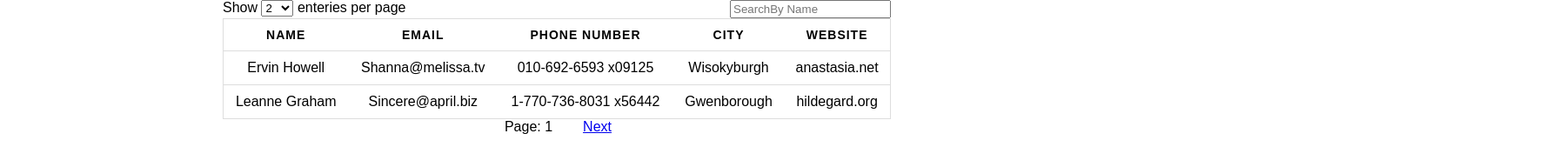
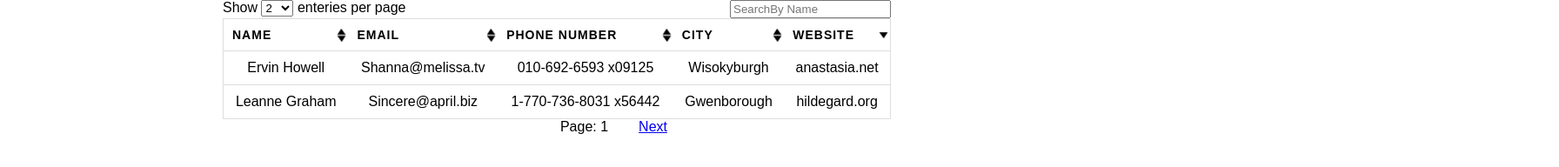
Before and after one commit to patela08/practiceCode, a website: page index.html in a window 1280 px wide. Both pictures are taken after a click on the element "WEBSITE". Shown: the whole page at 87% size, 1792 px wide, since content can reach past the window. Drawn offline with Linux system fonts and the light colour scheme.

Commit message:
working asc dsc

```diff
--- a/css/brightEdge-style.css
+++ b/css/brightEdge-style.css
@@ -2,38 +2,41 @@ body {
     font-family: arial;
     margin: auto
 }
-#container{
+
+#container {
     width: 60%;
     margin: auto;
 }
-.enteries{
+
+.enteries {
     float: left;
 }
 
-.search{
+.search {
     float: right;
 }
-.sort{
-    cursor: pointer;
-}
-#pageNavPosition{
-    width: 100%;
-    position: absolute;
-    left: 40%;
-}
-.wdth{
-    /*width: 25%;*/
+
+.sort {
+
+    background-image: url("../assets/images.png");
 }
 
-#middle{
+#pageNavPosition {
+    width: inherit;
+    position: absolute;
+    left: 45%;
+}
+
+#middle {
     margin: 0 35px;
     text-align: center;
 }
+
 table {
     border: 1px solid #ccc;
     width: 100%;
-    margin-top:0;
-    padding:0;
+    margin-top: 0;
+    padding: 0;
     border-collapse: collapse;
     border-spacing: 0;
 }
@@ -43,44 +46,54 @@ table tr {
     padding: 5px;
 }
 
-table th, table td {
+table th,
+table td {
     padding: 10px;
     text-align: center;
 }
 
 table th {
     text-transform: uppercase;
+    cursor: pointer;
     font-size: 14px;
     letter-spacing: 1px;
+    background-size: 15px;
+    background-repeat: no-repeat;
+    background-position: center right;
+    padding-right: 10px;
+    /*white-space: nowrap;*/
+    text-align: left;
+}
+
+.asc {
+    background-image: url("../assets/images_asc.png");
+}
+
+.dsc {
+    background-image: url("../assets/images_dsc.png");
 }
 
 @media screen and (max-width: 800px) {
-
     table {
         border: 0;
     }
-
     table thead {
         display: none;
     }
-
     table tr {
         margin-bottom: 10px;
         display: block;
         border-bottom: 2px solid #ddd;
     }
-
     table td {
         display: block;
         text-align: right;
         font-size: 13px;
         border-bottom: 1px dotted #ccc;
     }
-
     table td:last-child {
         border-bottom: 0;
     }
-
     table td:before {
         content: attr(data-label);
         float: left;
--- a/js/brightEdge-sorting.js
+++ b/js/brightEdge-sorting.js
@@ -5,28 +5,61 @@ function sortTable(table, col, reverse) {
     reverse = -((+reverse) || -1);
     tr = tr.sort(function (a, b) { // sort rows
         return reverse // `-1 *` if want opposite order
-            * (a.cells[col].textContent.trim() // using `.textContent.trim()` for test
+            *
+            (a.cells[col].textContent.trim() // using `.textContent.trim()` for test
                 .localeCompare(b.cells[col].textContent.trim())
-               );
+            );
     });
-    for(i = 0; i < tr.length; ++i) tb.appendChild(tr[i]); // append each row in order
+    for (i = 0; i < tr.length; ++i) tb.appendChild(tr[i]); // append each row in order
 }
 
 function makeSortable(table) {
-    var th = table.tHead, i;
+
+    var th = table.tHead,
+        i;
     th && (th = th.rows[0]) && (th = th.cells);
     if (th) i = th.length;
     else return; // if no `<thead>` then do nothing
-    while (--i >= 0) (function (i) {
+    while (--i >= 0)(function (i) {
         var dir = 1;
-        th[i].addEventListener('click', function () {sortTable(table, i, (dir = 1 - dir))});
+        // var temp = 0;
+        th[i].addEventListener('click', function () {
+            if (this.className == "sort asd" || this.className == "dsc asd") {
+                this.className = "asc";
+                // this.className  += " asd";
+            } else {
+                this.className = "dsc";
+                // this.className  += " asd";
+            }
+
+            console.log(this.className);
+            var els = document.getElementsByClassName("asd");
+            var j = els.length;
+            while(j--){
+                console.log("sdf");
+                els[j].className = "sort asd";
+            }
+            this.className += " asd";
+            sortTable(table, i, (dir = 1 - dir))
+        });
+        console.log(document.getElementsByClassName("asd")[i]);
+        document.getElementsByClassName("asd")[i].className = "sort";
     }(i));
+    // document.getElementsByClassName("asd")[i].className = "sort";
 }
 
 function makeAllSortable(parent) {
     parent = parent || document.body;
-    var t = parent.getElementsByTagName('table'),i = t.length;
+    var t = parent.getElementsByTagName('table'),
+        i = t.length;
     while (--i >= 0) makeSortable(t[i]);
 }
 
-window.onload = function () {makeAllSortable();};
+// document.getElementsByClassName('sort')[0].addEventListener("click", function () {
+//     // this.style.
+//     console.log(this.style);
+// })
+
+window.onload = function () {
+    makeAllSortable();
+};
```
Also changed, not shown: index.html (+4 -4 lines), assets/arrow-up.jpeg (added), assets/images.png (added), assets/images_asc.png (added), assets/images_dsc.png (added), 1 other file.
